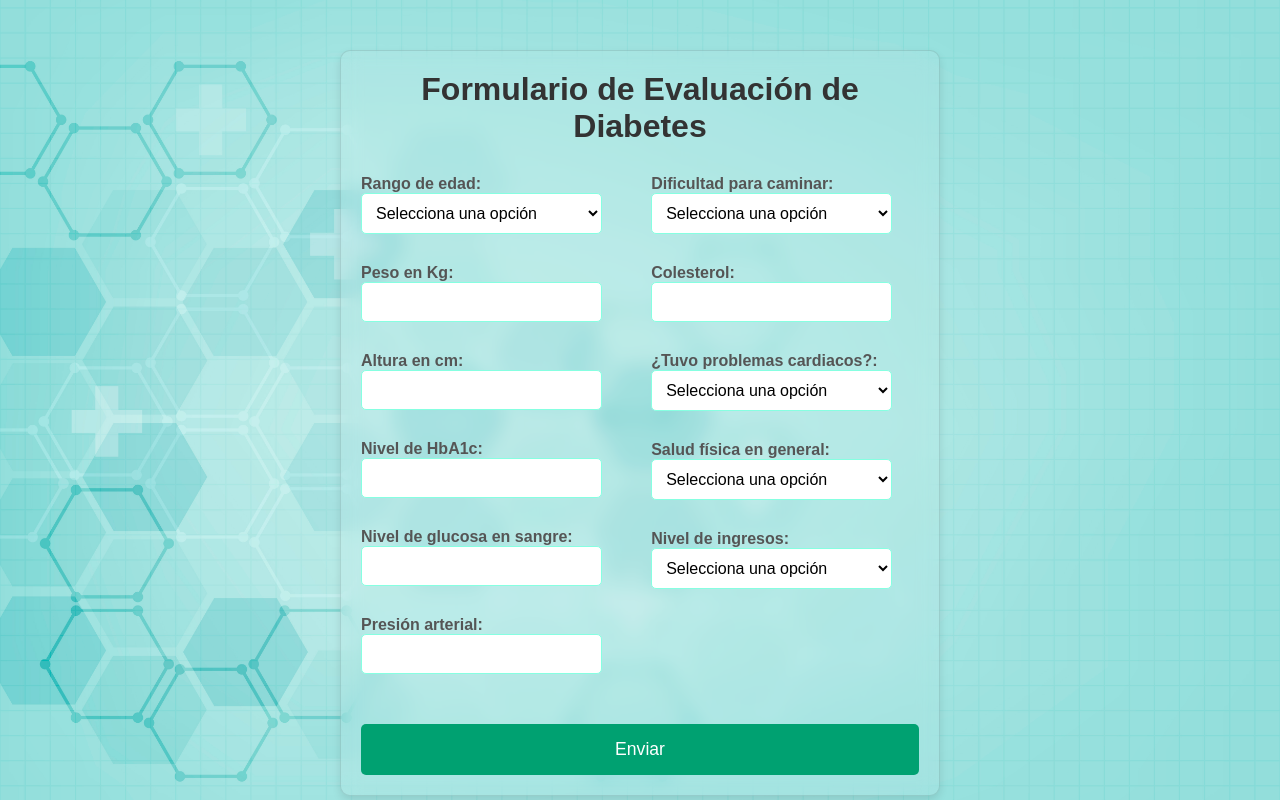
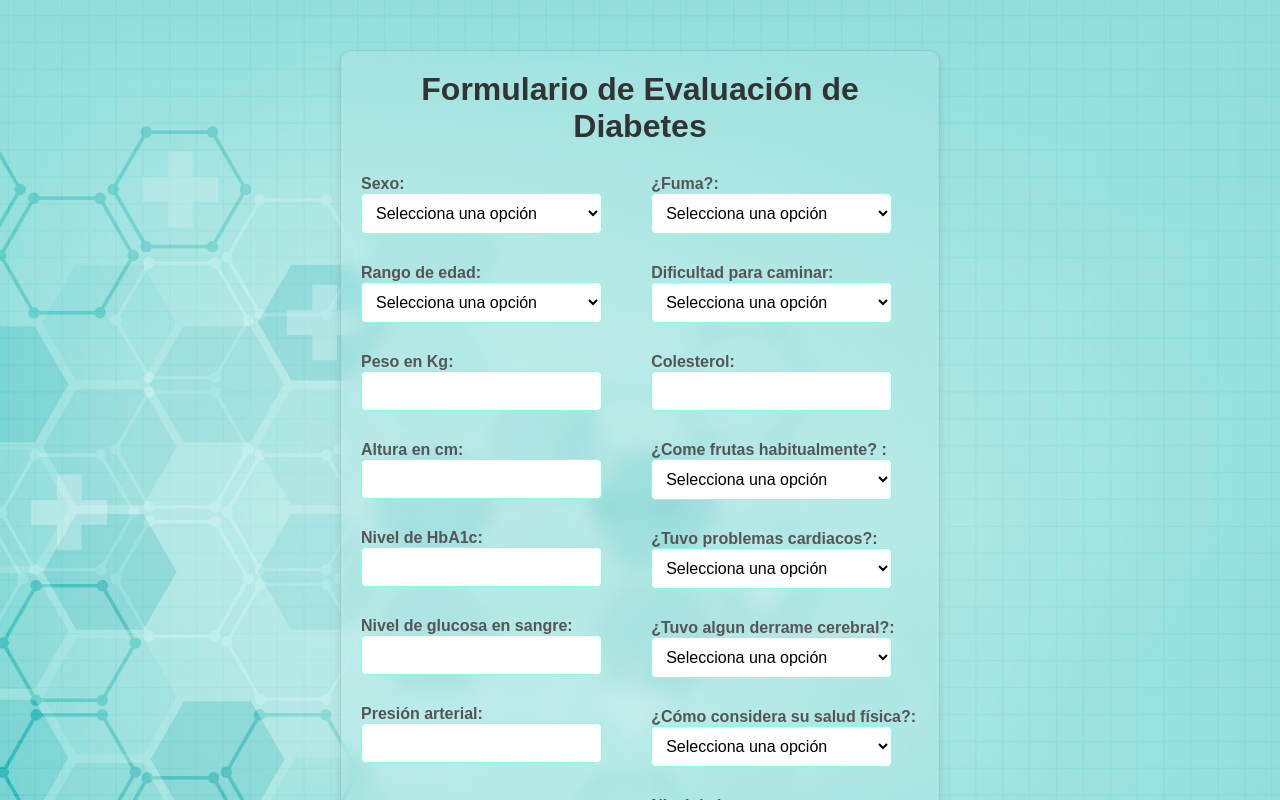
Before and after one commit to chizzi01/front-cienciadedatos, a React (Vite) app: page / in a window 1280 px wide. Shown: the top 800 px of the page. Built offline with nearby package versions, Linux system fonts and the light colour scheme.

Commit message:
Update App.jsx

```diff
--- a/src/App.jsx
+++ b/src/App.jsx
@@ -10,6 +10,10 @@ function App() {
     hbA1c: '',
     glucosa: '',
     saludGeneral: '',
+    sexo: '',
+    fuma: '',
+    derrame: '',
+    frutas: '',
     presionArterial: '',
     dificultadCaminar: '',
     colesterol: '',
@@ -39,6 +43,14 @@ function App() {
       <form onSubmit={handleSubmit}>
         <div className='form'>
           <div className='left-group'>
+            <label>
+              Sexo:
+              <select name="sexo" value={formData.sexo} onChange={handleChange}>
+                <option value='' hidden>Selecciona una opción</option>
+                <option value={1}>Masculino</option>
+                <option value={0}>Femenino</option>
+              </select>
+            </label>
             <label>
               Rango de edad:
               <select name="edad" value={formData.edad} onChange={handleChange}>
@@ -81,6 +93,14 @@ function App() {
           </div>
           <div className='right-group'>
             <label>
+              ¿Fuma?:
+              <select name="saludGeneral" value={formData.fuma} onChange={handleChange}>
+                <option value='' hidden>Selecciona una opción</option>
+                <option value={1}>Sí</option>
+                <option value={0}>No</option>
+              </select>
+            </label>
+            <label>
               Dificultad para caminar:
               <select name="dificultadCaminar" value={formData.dificultadCaminar} onChange={handleChange}>
                 <option value='' hidden>Selecciona una opción</option>
@@ -93,6 +113,14 @@ function App() {
               <input type="number" name="colesterol" value={formData.colesterol} onChange={handleChange} />
             </label>
             <label>
+              ¿Come frutas habitualmente? :
+              <select name="saludGeneral" value={formData.frutas} onChange={handleChange}>
+                <option value='' hidden>Selecciona una opción</option>
+                <option value={1}>Sí</option>
+                <option value={0}>No</option>
+              </select>
+            </label>
+            <label>
               ¿Tuvo problemas cardiacos?:
               <select name="problemasCardiacos" value={formData.problemasCardiacos} onChange={handleChange}>
                 <option value='' hidden>Selecciona una opción</option>
@@ -101,7 +129,15 @@ function App() {
               </select>
             </label>
             <label>
-              Salud física en general:
+              ¿Tuvo algun derrame cerebral?:
+              <select name="saludGeneral" value={formData.derrame} onChange={handleChange}>
+                <option value='' hidden>Selecciona una opción</option>
+                <option value={1}>Sí</option>
+                <option value={0}>No</option>
+              </select>
+            </label>
+            <label>
+              ¿Cómo considera su salud física?:
               <select name="saludFisica" value={formData.saludFisica} onChange={handleChange}>
                 <option value='' hidden>Selecciona una opción</option>
                 <option value={1}>Excelente</option>
```
